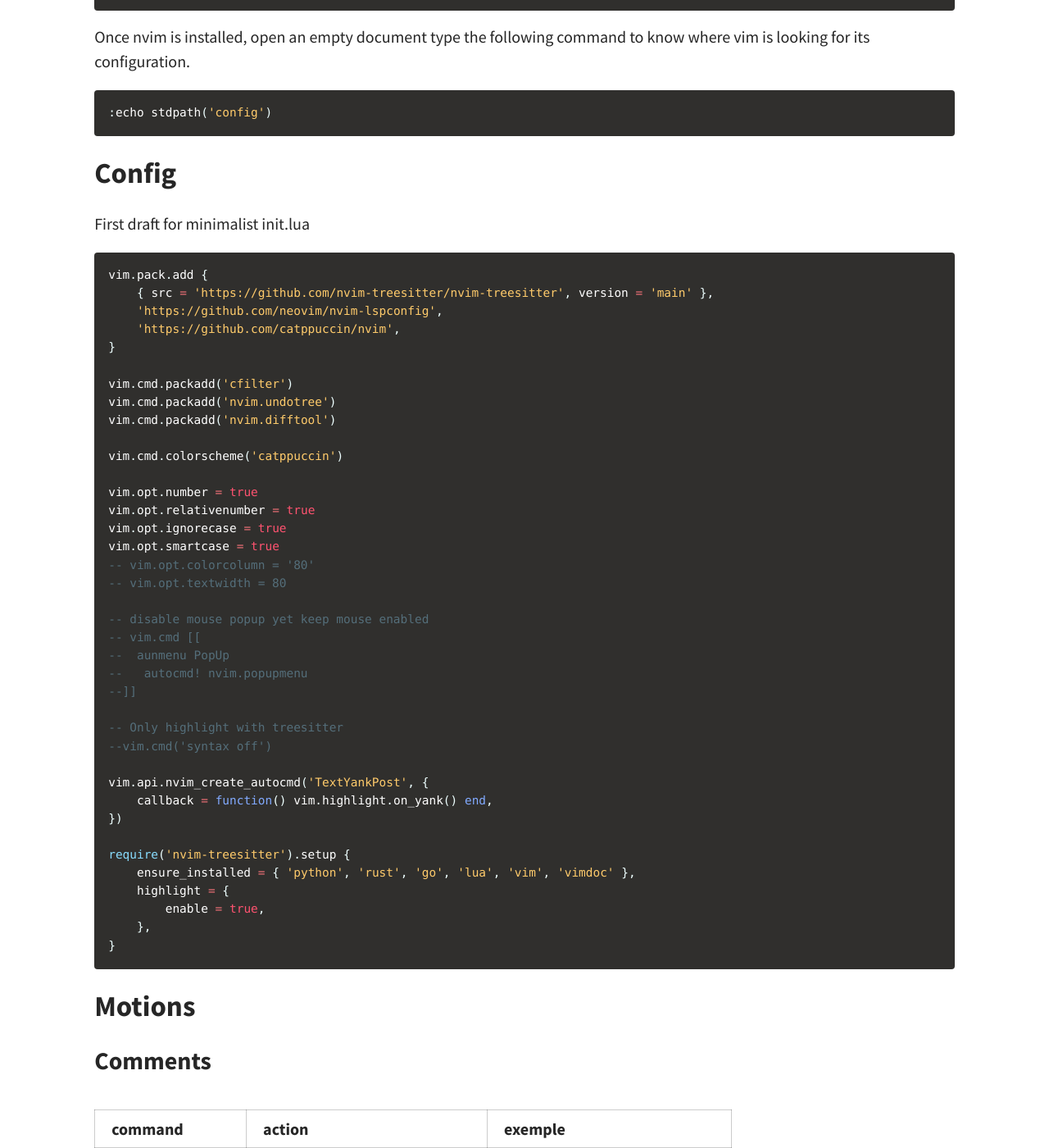
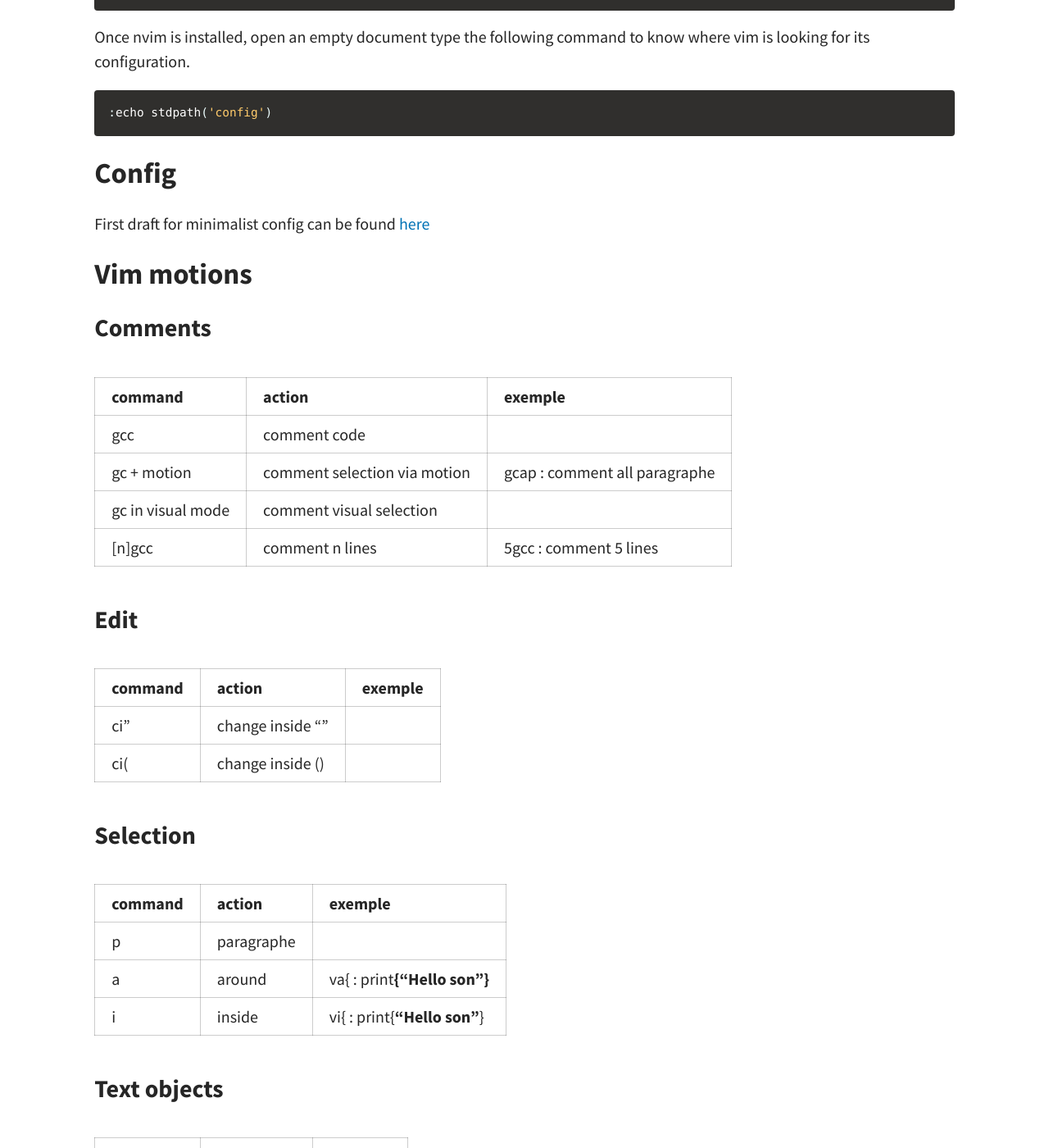
Before and after one commit to cristalcorp/cristalcorp.github.io, a Jekyll site: the page built from _posts/2026-04-08-Nvim.md, in a window 1280 px wide and 1400 px high, scrolled down 976 px. Shown: the whole window at 82% size. Built offline with Jekyll 4.4.1, drawn with Linux system fonts in a browser that asks for light colours; a script that is not in the unit is left out.

Commit message:
neovim config and motions

````diff
--- a/_posts/2026-04-08-Nvim.md
+++ b/_posts/2026-04-08-Nvim.md
@@ -31,48 +31,9 @@ Once nvim is installed, open an empty document type the following command to kno
 ```
 
 ## Config
-First draft for minimalist init.lua
-```lua
-vim.pack.add {
-    { src = 'https://github.com/nvim-treesitter/nvim-treesitter', version = 'main' },
-    'https://github.com/neovim/nvim-lspconfig',
-    'https://github.com/catppuccin/nvim',
-}
+First draft for minimalist config can be found [here](https://github.com/cristalcorp/neovim)
 
-vim.cmd.packadd('cfilter')
-vim.cmd.packadd('nvim.undotree')
-vim.cmd.packadd('nvim.difftool')
-
-vim.cmd.colorscheme('catppuccin')
-
-vim.opt.number = true
-vim.opt.relativenumber = true
-vim.opt.ignorecase = true
-vim.opt.smartcase = true
--- vim.opt.colorcolumn = '80'
--- vim.opt.textwidth = 80
-
--- disable mouse popup yet keep mouse enabled
--- vim.cmd [[
---  aunmenu PopUp
---   autocmd! nvim.popupmenu
---]]
-
--- Only highlight with treesitter
---vim.cmd('syntax off')
-
-vim.api.nvim_create_autocmd('TextYankPost', {
-    callback = function() vim.highlight.on_yank() end,
-})
-
-require('nvim-treesitter').setup {
-    ensure_installed = { 'python', 'rust', 'go', 'lua', 'vim', 'vimdoc' },
-    highlight = {
-        enable = true,
-    },
-}
-```
-## Motions
+## Vim motions
 
 ### Comments
 
````
